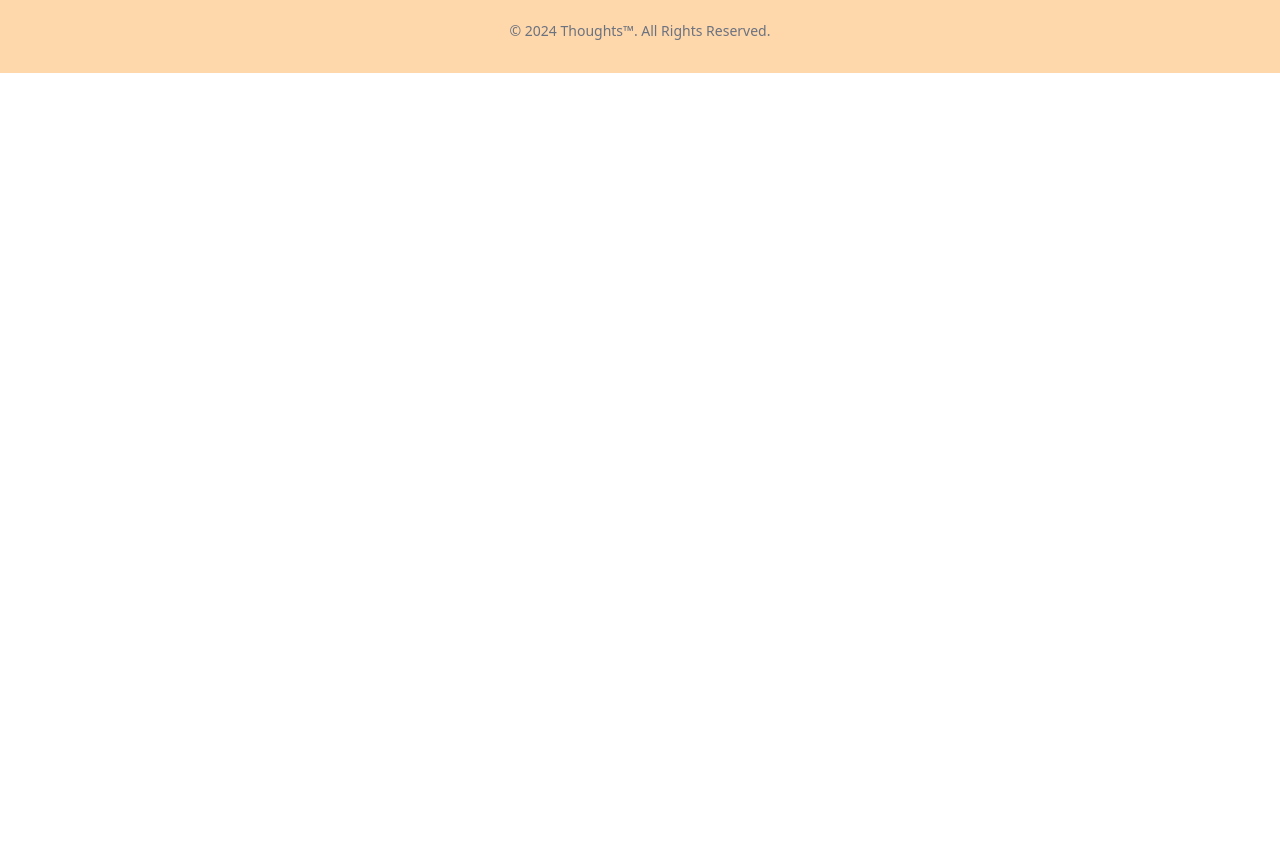
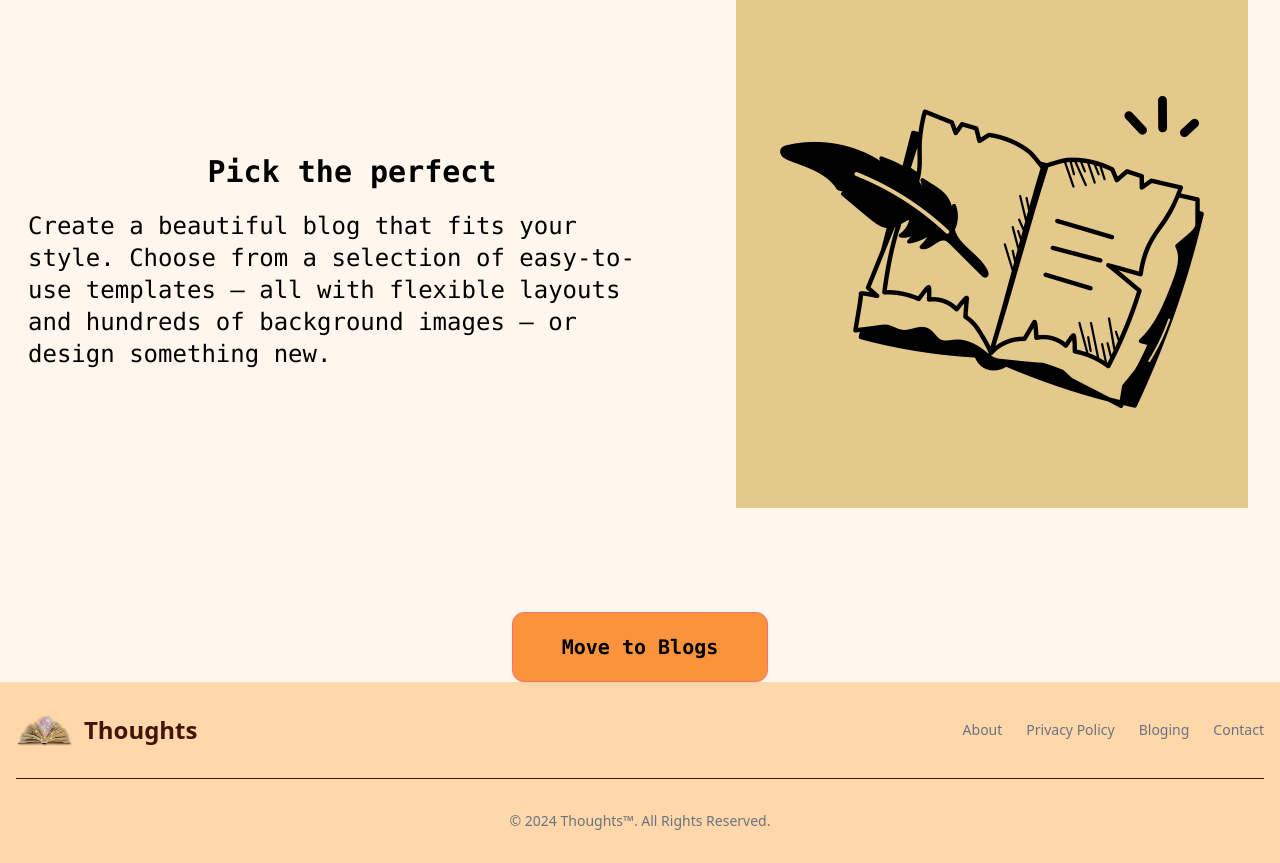
Before and after one commit to parthtiwar-i/thoughts, a React (Vite) app in the folder frontend/: page / in a window 1280 px wide. Shown: the part 1780-2643 px from the top of the page. Before the commit the page ends 1853 px from the top, so only its background shows below. Built offline with nearby package versions, Linux system fonts and the light colour scheme.

Commit message:
feat : add info section and aimation

```diff
--- a/frontend/index.html
+++ b/frontend/index.html
@@ -2,7 +2,7 @@
 <html lang="en">
   <head>
     <meta charset="UTF-8" />
-    <link rel="icon" type="image/svg+xml" href="/book.png" />
+    <link rel="icon" type="image/svg+xml" href="" />
     <link rel="preconnect" href="https://fonts.googleapis.com" />
     <link rel="preconnect" href="https://fonts.gstatic.com" crossorigin />
     <link
--- a/frontend/src/App.tsx
+++ b/frontend/src/App.tsx
@@ -6,7 +6,7 @@ import Login from "./pages/user/Login";
 import { ToastContainer } from "react-toastify";
 import "react-toastify/dist/ReactToastify.css";
 import Blogs from "./pages/blog/Blogs";
-import NavBar from "./components/NavBar";
+import NavBar from "./components/navBar";
 import Publish from "./pages/Publish";
 // import Home from "./pages/home";
 import { AuthProvider } from "./context";
--- a/frontend/src/components/LoginForm.tsx
+++ b/frontend/src/components/LoginForm.tsx
@@ -1,7 +1,7 @@
 import { Link, useNavigate } from "react-router-dom";
-import Quote from "./Quote";
+import Quote from "./quote";
 import Inputs from "../helper/Inputs";
-import { useState } from "react";
+import { useEffect, useState } from "react";
 import { SignUpInput } from "@parthtiwar_i/thoughts-common";
 import axios from "axios";
 import { BACKEND_URL } from "../config";
@@ -14,7 +14,7 @@ const LoginForm = ({ type }: { type: "signup" | "signin" }) => {
     password: "",
   });
   const navigate = useNavigate();
-  const { login } = useAuth();
+  const { login, jwt } = useAuth();
   async function authenticateUser() {
     try {
       const response = await axios.post(
@@ -42,6 +42,12 @@ const LoginForm = ({ type }: { type: "signup" | "signin" }) => {
       showAlert(errorMessage, "error");
     }
   }
+
+  useEffect(() => {
+    if (jwt) {
+      navigate("/");
+    }
+  }, [jwt]);
 
   return (
     <div className="md:flex h-screen w-full box-border">
--- /dev/null
+++ b/frontend/src/components/blogButton.tsx
@@ -0,0 +1,5 @@
+export const BlogButton = () => {
+  return (
+    <div>blogButton</div>
+  )
+}
--- a/frontend/src/components/infoSection.tsx
+++ b/frontend/src/components/infoSection.tsx
@@ -1,8 +1,34 @@
+import { motion, useInView } from "framer-motion";
+import { useRef } from "react";
 export const InfoSection = () => {
+  const bookRef = useRef(null);
+  const isInView = useInView(bookRef, { once: true, amount: 0.5 });
   return (
-    <div>
-      <div>
-
+    <div className="bg-orange-50 min-h-[90vh] flex justify-around ">
+      <div className="backdrop-blur-sm w-[50%] p-7 flex flex-col grow justify-center items-center">
+        <div className="text-3xl font-bold py-5 font-mono">Pick the perfect</div>
+        <div className=" text-2xl font-mono">
+          Create a beautiful blog that fits your style. Choose from a selection
+          of easy-to-use templates – all with flexible layouts and hundreds of
+          background images – or design something new.
+        </div>
+      </div>
+      <div className="flex  justify-center items-center grow ">
+        <motion.div
+          className=""
+          animate={{
+            backgroundColor: ["#fca5a5", "#bef264", "#7dd3fc", "#c4b5fd"],
+          }}
+          transition={{ duration: 30, repeat: Infinity, ease: "easeIn" }}
+        >
+          <motion.img
+            ref={bookRef}
+            initial={{ opacity: 0 }}
+            animate={isInView && { x: [200, 0], y: [200, 0], opacity: 1 }}
+            transition={{ duration: 1, type: "tween" }}
+            src="/history-book.png"
+          />
+        </motion.div>
       </div>
     </div>
   );
--- a/frontend/src/pages/Publish.tsx
+++ b/frontend/src/pages/Publish.tsx
@@ -1,5 +1,5 @@
 import { useState } from "react";
-import Tiptap from "../components/Tiptap";
+import Tiptap from "../components/tiptap";
 import axios from "axios";
 import { BACKEND_URL } from "../config";
 import { useNavigate } from "react-router-dom";
--- a/frontend/src/pages/home.tsx
+++ b/frontend/src/pages/home.tsx
@@ -1,8 +1,11 @@
 import { motion, useScroll, useTransform } from "framer-motion";
-import { ParallexImage } from "../components/ParallexImage";
+import { ParallexImage } from "../components/parallexImage";
 import { homeHeroTitle, parallexImages } from "../config";
+import { InfoSection } from "../components/infoSection";
+import { useNavigate } from "react-router-dom";
 
 const Home = () => {
+  const navigate = useNavigate();
   const { scrollYProgress } = useScroll();
 
   const backgroundSize = useTransform(
@@ -36,8 +39,7 @@ const Home = () => {
             <p className="text-orange-800 text-xl font-mono ">
               {homeHeroTitle.split(" ").map((el, i) => (
                 <motion.span
-                  initial={{ opacity: 0 }}
-                  animate={{ opacity: 1 }}
+                  animate={{ opacity: [0, 1] }}
                   transition={{
                     duration: 2,
                     delay: i,
@@ -74,6 +76,16 @@ const Home = () => {
           />
         ))}
       </div>
+      {/* infosection */}
+      <InfoSection />
+      <div className="bg-orange-50 text-center flex justify-center items-center">
+        <button
+          onClick={() => navigate("/blogs")}
+          className="text-xl font-semibold font-mono hover:cursor-pointer bg-orange-400 hover:bg-orange-500 p-5 rounded-xl shadow-sm border border-red-400 w-[20%]"
+        >
+          Move to Blogs
+        </button>
+      </div>
     </div>
   );
 };
--- a/frontend/src/pages/user/Login.tsx
+++ b/frontend/src/pages/user/Login.tsx
@@ -1,4 +1,4 @@
-import LoginForm from "../../components/LoginForm";
+import LoginForm from "../../components/loginForm";
 
 const Login = () => {
   return <LoginForm type="signin" />;
--- a/frontend/src/pages/user/SignUp.tsx
+++ b/frontend/src/pages/user/SignUp.tsx
@@ -1,4 +1,4 @@
-import LoginForm from "../../components/LoginForm";
+import LoginForm from "../../components/loginForm";
 
 const SignUp = () => {
   return <LoginForm type="signup" />;
```
Also changed, not shown: frontend/public/history-book.png (added), 1 other file (tests, documents, lock files or other folders).
